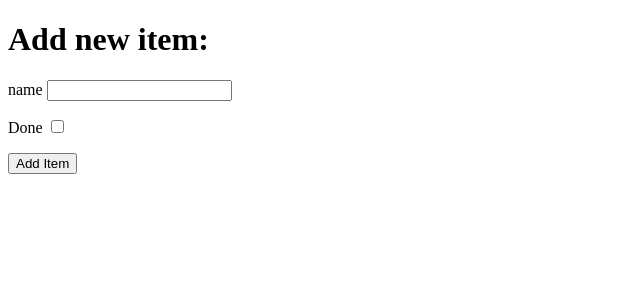
After one commit to TomaszWoloszyn983/hello-django-full-stack-framework, a Django app: page /add in a window 1280 px wide. The commit adds this page. Shown: the top 300 px of the page, without its empty margins (0-640 px from the left). Run offline with Django 3.2, Linux system fonts and the light colour scheme.

Commit message:
Create add new item form

```diff
--- a/django_todo/urls.py
+++ b/django_todo/urls.py
@@ -15,9 +15,10 @@ Including another URLconf
 """
 from django.contrib import admin
 from django.urls import path
-from todo.views import get_todo_list
+from todo.views import get_todo_list, add_item
 
 urlpatterns = [
     path('admin/', admin.site.urls),
-    path('', get_todo_list, name='todo list')
+    path('', get_todo_list, name='get_todo_list'),
+    path('add', add_item, name='add')
 ]
--- /dev/null
+++ b/todo/templates/todo/add_item.html
@@ -0,0 +1,32 @@
+<!DOCTYPE html>
+<html lang="en">
+<head>
+    <meta charset="UTF-8">
+    <meta http-equiv="X-UA-Compatible" content="IE=edge">
+    <meta name="viewport" content="width=device-width, initial-scale=1.0">
+    <title>Document</title>
+</head>
+<body>
+    <h1>Add new item:</h1>
+    <form method="POST" action="add">
+        {% csrf_token %}
+        <div>
+            <p>
+                <label for="id_name">name</label>
+                <input type="text" id="id_name" name="item_name"/>
+            </p>
+        </div>
+        <div>
+            <p>
+                <label for="id_done">Done</label>
+                <input type="checkbox" id="id_done" name="done"/>
+            </p>
+        </div>
+        <div>
+            <p>
+                <button type="submit">Add Item</button>
+            </p>
+        </div>
+    </form>
+</body>
+</html>
--- a/todo/templates/todo/todo_list.html
+++ b/todo/templates/todo/todo_list.html
@@ -21,5 +21,6 @@
         <tr><td>You have nothng to do</td>></tr>>
         {% endfor %}
     </table>
+    <a href="/add">Add an item</a>
 </body>
 </html>
--- a/todo/views.py
+++ b/todo/views.py
@@ -1,13 +1,30 @@
-from django.shortcuts import render
+from django.shortcuts import render, redirect
 from .models import Item
 
 # Create your views here.
 
 
 def get_todo_list(request):
+    # Two print statements are written by me only for
+    # testing reasons. I watend to check the exact content of the
+    # items and the context variables.
     items = Item.objects.all()
     context = {
         'items': items
     }
+    for item in items:
+        print(f"Print items: {item}")
+
+    print(f'Print dictionary: {context}')
     # return HttpResponse()
     return render(request, "todo/todo_list.html", context)
+
+
+def add_item(request):
+    if request.method == 'POST':
+        name = request.POST.get('item_name')
+        done = 'done' in request.POST
+        Item.objects.create(name=name, done=done)
+
+        return redirect('get_todo_list')
+    return render(request, 'todo/add_item.html')
```
Also changed, not shown: db.sqlite3.
